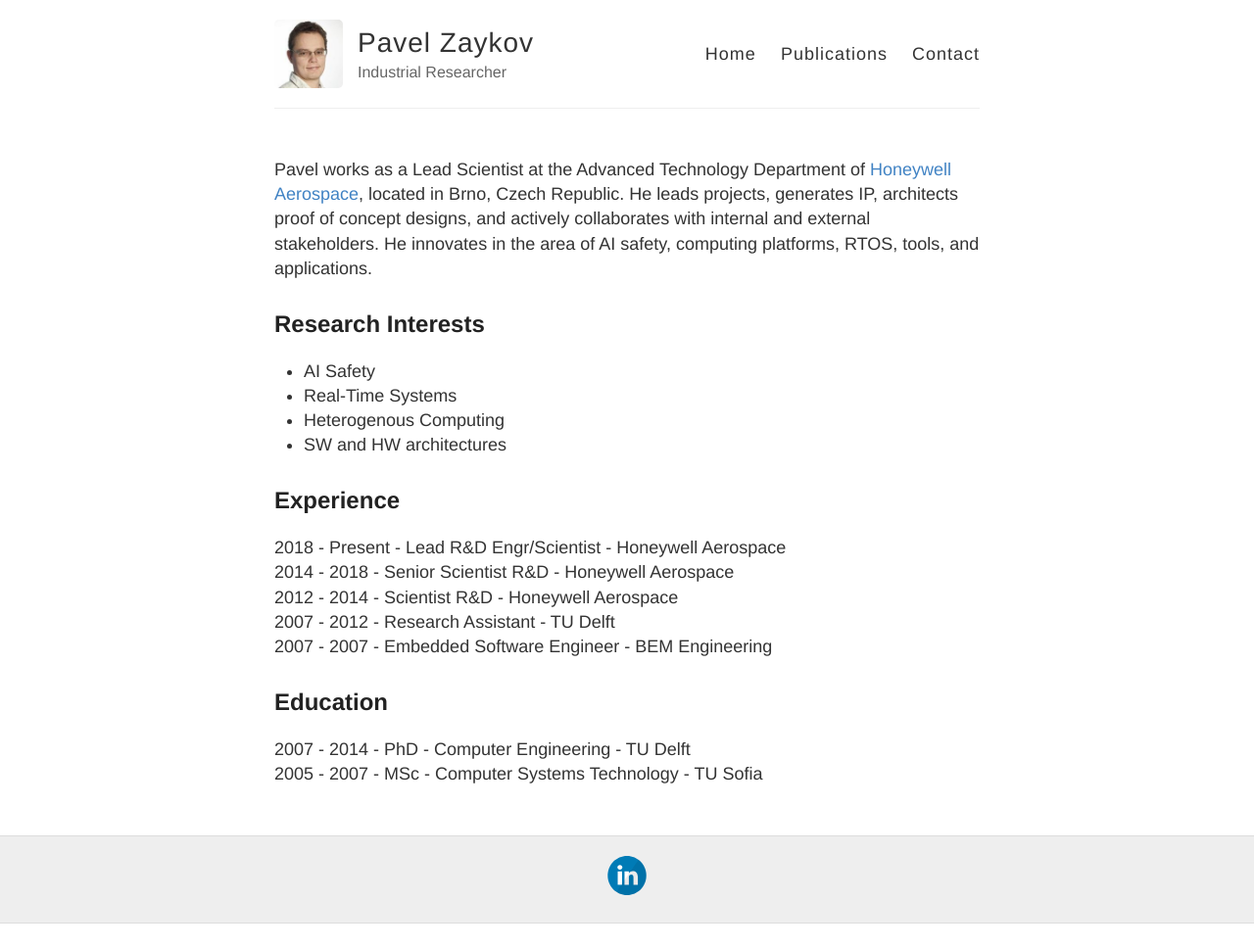
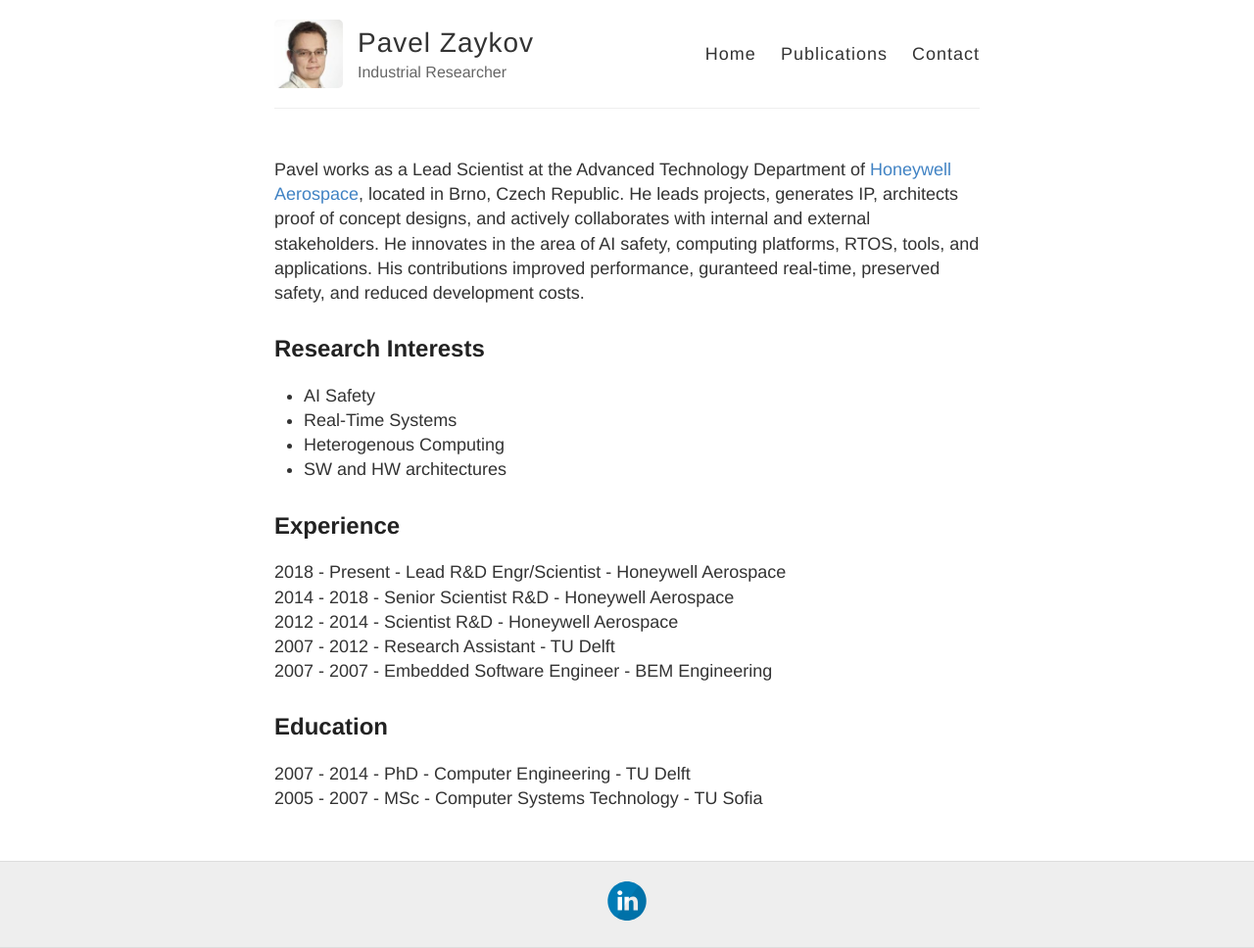
Before and after one commit to zaykov/web-page, a Jekyll site: the page built from index.md, in a window 1280 px wide. Shown: the whole page at 98% size. Built offline with Jekyll 4.4.1, drawn with Linux system fonts in a browser that asks for light colours; comment, search, counter and statistics services are not loaded; before the commit the page ends 943 px from its top, so only the background shows below that.

Commit message:
minor update  on the roles

```diff
--- a/index.md
+++ b/index.md
@@ -2,7 +2,7 @@
 layout: page
 ---
 
-Pavel works as a Lead Scientist at the Advanced Technology Department of <a href="http://aerospace.honeywell.com/" target="_blank">Honeywell Aerospace</a>, located in Brno, Czech Republic. He leads projects, generates IP, architects proof of concept designs, and actively collaborates with internal and external stakeholders. He innovates in the area of AI safety, computing platforms, RTOS, tools, and applications.
+Pavel works as a Lead Scientist at the Advanced Technology Department of <a href="http://aerospace.honeywell.com/" target="_blank">Honeywell Aerospace</a>, located in Brno, Czech Republic. He leads projects, generates IP, architects proof of concept designs, and actively collaborates with internal and external stakeholders. He innovates in the area of AI safety, computing platforms, RTOS, tools, and applications. His contributions improved performance, guranteed real-time, preserved safety, and reduced development costs.
 <!--- The goals of the innovations are to improve the guaranteed performance, lower the energy profile, and easy the programmability of the future aerospace platforms. --->
 
 ## Research Interests
```
